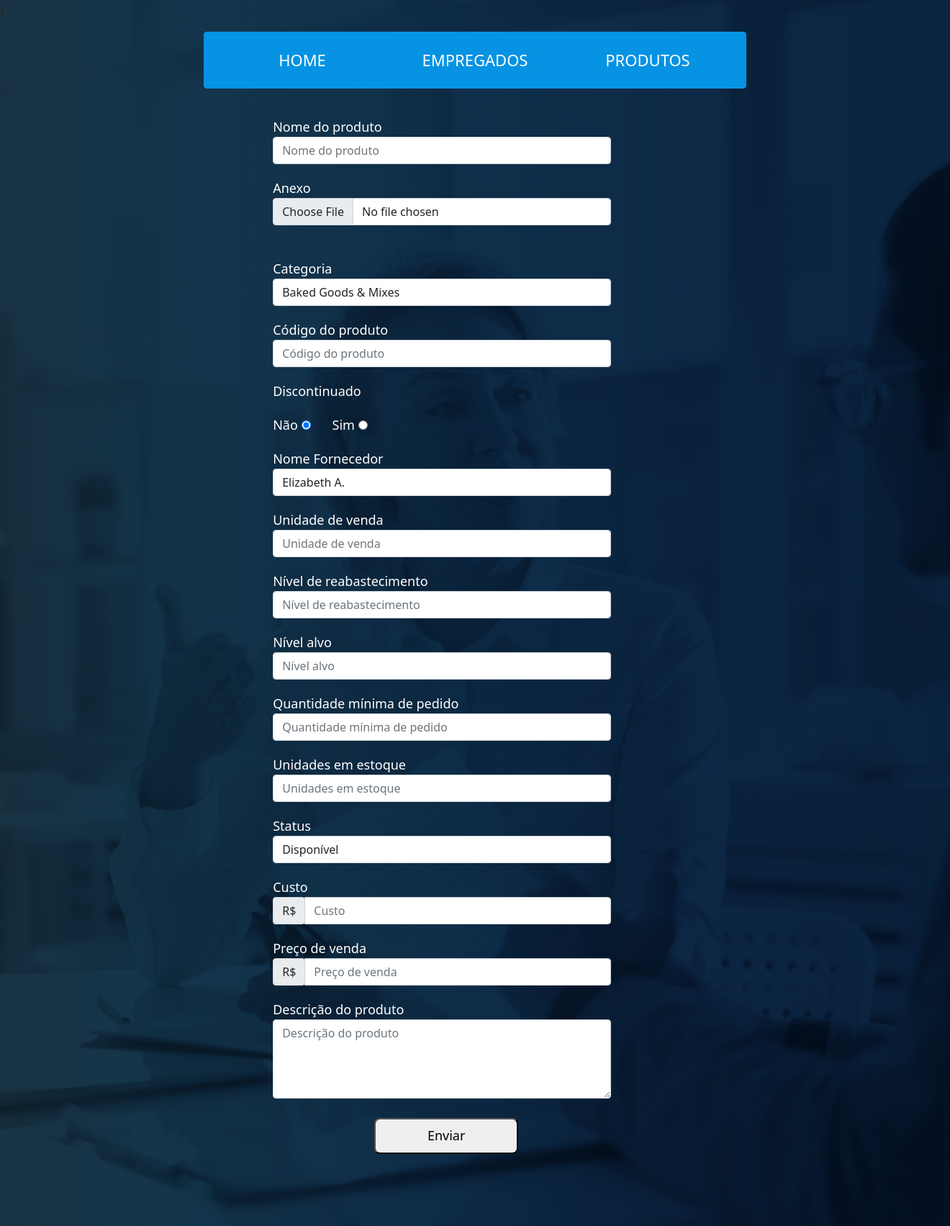
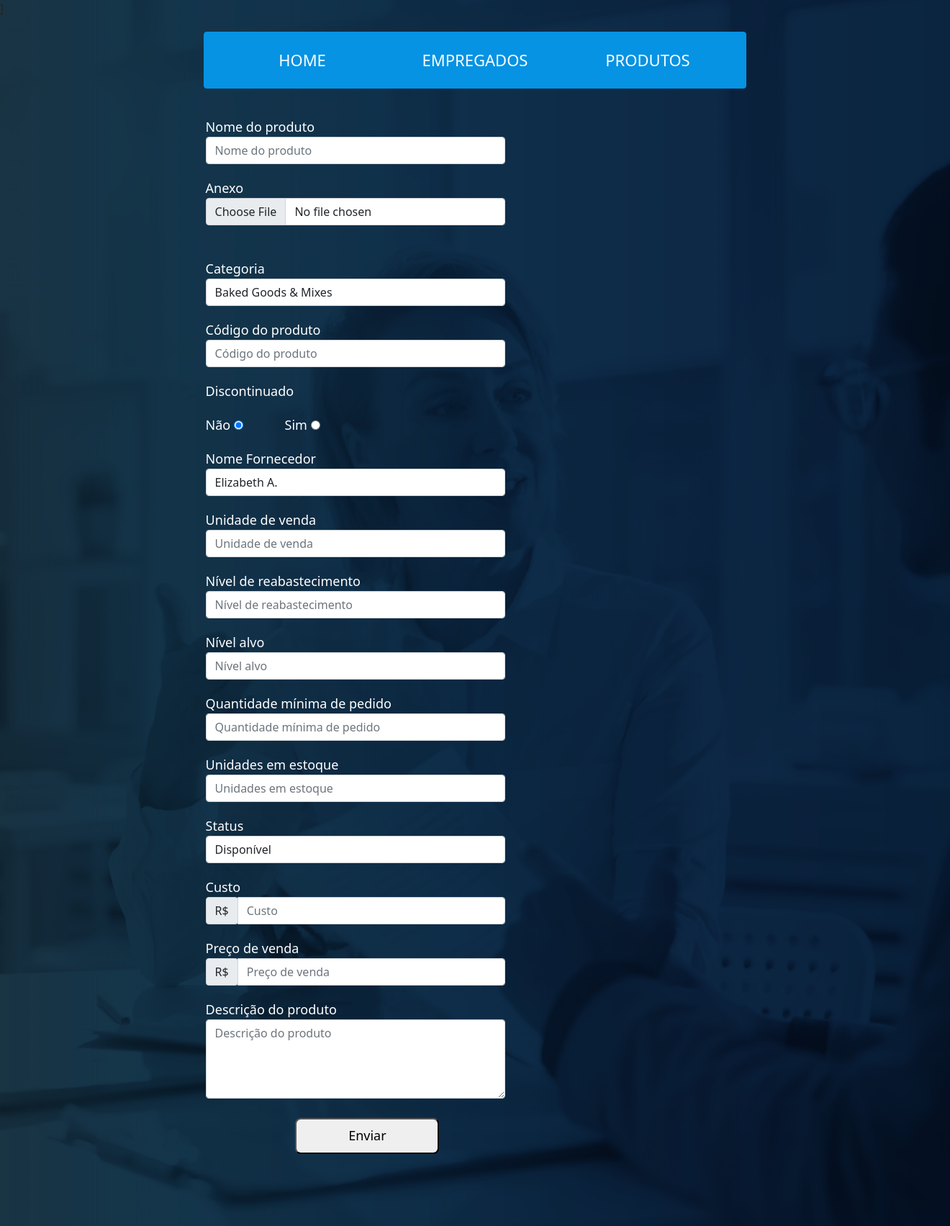
Before and after one commit to jamile-design/ProjetoTRI-3-FrontEnd, a Django app: page /criar_produto in a window 1320 px wide. Shown: the whole page at 72% size. Run offline with Django 4.2, Linux system fonts and the light colour scheme; some libraries are stand-ins or nearby versions.

Commit message:
Arrumando alinhamento do form  HTML

```diff
--- a/templates/criar_produto.html
+++ b/templates/criar_produto.html
@@ -6,15 +6,21 @@
 
     {% include 'partials/_menu.html' %}
     <main style="
-           margin-left: 9rem;">
-        <form method="post" enctype="multipart/form-data" target="dummyframe" id="form" accept-charset="utf-8">{% csrf_token %}
-            <section class="form-principal" id="form-produtos" >
-                <div class="form-row form-group col-md-6" style="
-                font-size: 18px;
-                color: white;">
+           display:flex;
+           flex-direction:column;
+           align-items:center;">
+        <form method="post" enctype="multipart/form-data" target="dummyframe" id="form" accept-charset="utf-8" class="form-row form-group col-md-4 form-principal" style="font-size: 18px;
+        color: white;
+        width:78rem;
+        margin-left: 0rem;
+        margin-right: 0rem;
+        ">{% csrf_token %}
+            <!-- <section class="form-principal" id="form-produtos" > -->
+                <div class="form-row form-group col-md-4 form-principal" style="
+                ">
 
                     <label>Nome do produto
-                        <input type="text" class="form-control col-md-3" id="product_name" name="product_name" placeholder="Nome do produto" required/>
+                        <input type="text" class="form-control col-md-4" id="product_name" name="product_name" placeholder="Nome do produto" required/>
                     </label>
 
                     <label>Anexo
@@ -55,13 +61,16 @@
                     <label>Discontinuado</label>
                         <div class="row">
 
-                            <div class="col-sm-2">
-                                <label>Não  <input class="" type="radio" id="dicontinuado" value="0" checked="checked" name="discontinuado" required></label>
+                            <div class="col-sm-3">
+                                <label>Não  <input class="" type="radio" id="dicontinuado" value="0" checked="checked" name="discontinuado"></label>
+
 
                             </div>
 
-                            <div class="col-sm-2">
+                            <div class="col-sm-3">
                                 <label>Sim  <input class="" type="radio" id="dicontinuado" value="1" name="discontinuado"></label>
+
+
                             </div>
                         </div>
 
@@ -134,7 +143,7 @@
                 <br>
 
                 <button id="btn-enviar" style="width: 200px; height: 50px;margin-left: 30%; margin-bottom: 100px; border-radius: 8px;" >Enviar</button>
-            </section>
+            <!-- </section> -->
         </form>
 
     </main>
```
